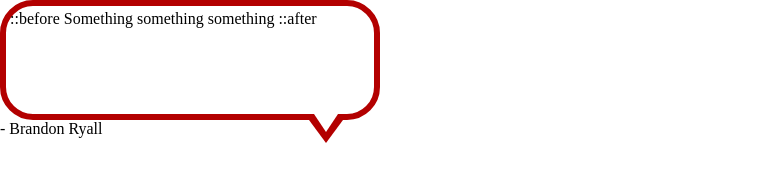
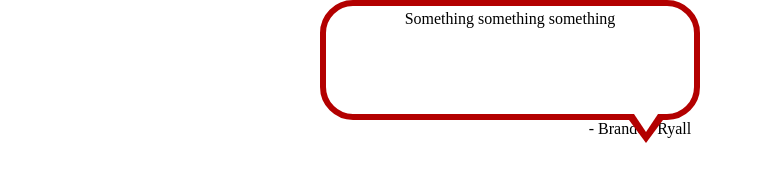
Before and after one commit to rhinosaurus/rhinosaurus.github.io, a plain HTML site: page index.html in a window 1280 px wide. Shown: the whole page, without its empty margins (0-763 px from the left). Drawn offline with Linux system fonts and the light colour scheme.

Commit message:
something

```diff
--- a/index.html
+++ b/index.html
@@ -5,9 +5,7 @@
 	</head>
 	<body>
 		<div class="bubble">
-			::before
 			Something something something
-			::after
 		</div>
 		<div class="name">
 			- Brandon Ryall
--- a/resources/css/styles.css
+++ b/resources/css/styles.css
@@ -1,5 +1,7 @@
 body {
 	margin: 0 auto;
+	width: 50%;
+	text-align: center;
 }
 
 .bubble {
```
